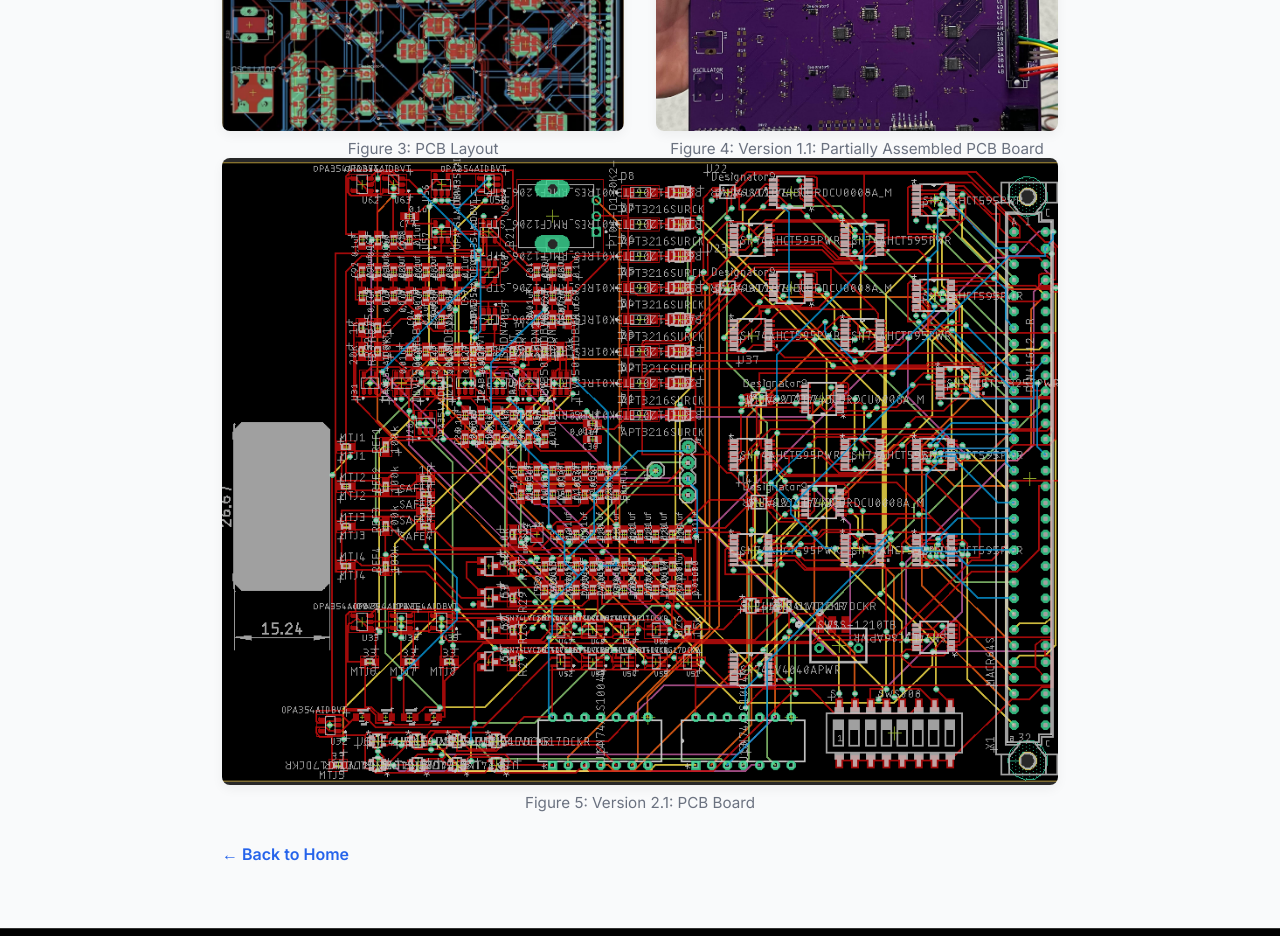
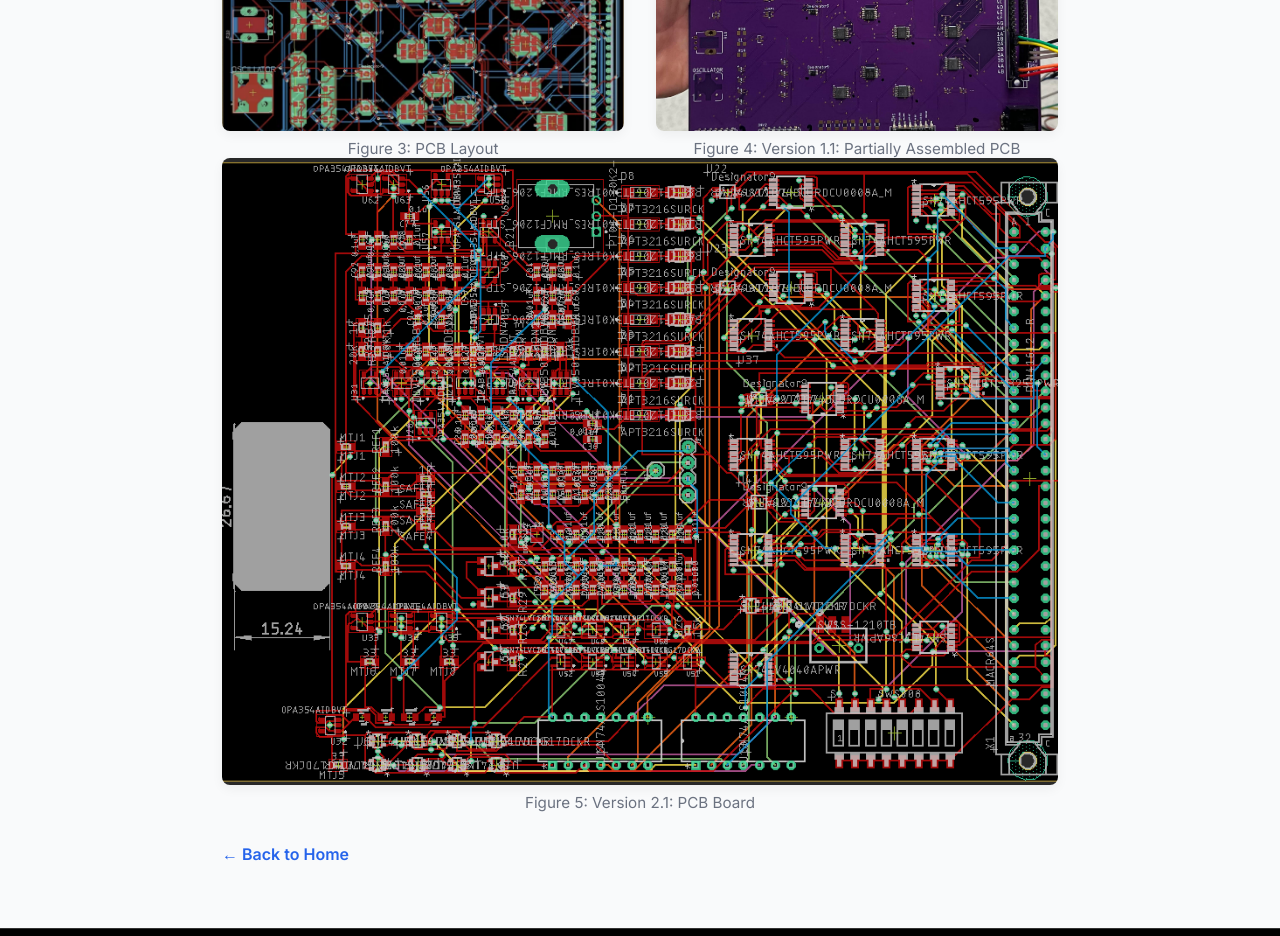
Before and after one commit to CanAfacan/website, a plain HTML site: page experiences/experience1.html in a window 1280 px wide. Shown: the part 1060-1996 px from the top of the page. Drawn offline with Linux system fonts and the light colour scheme.

Commit message:
Grammatical error fixed

```diff
--- a/experiences/experience1.html
+++ b/experiences/experience1.html
@@ -70,7 +70,7 @@
         <div class="image-wrapper">
           <img src="../images/board.jpg" alt="Physical Board" />
         </div>
-        <figcaption>Figure 4: Version 1.1: Partially Assembled PCB Board</figcaption>
+        <figcaption>Figure 4: Version 1.1: Partially Assembled PCB</figcaption>
       </figure>
     </div>
           <figure>
```
